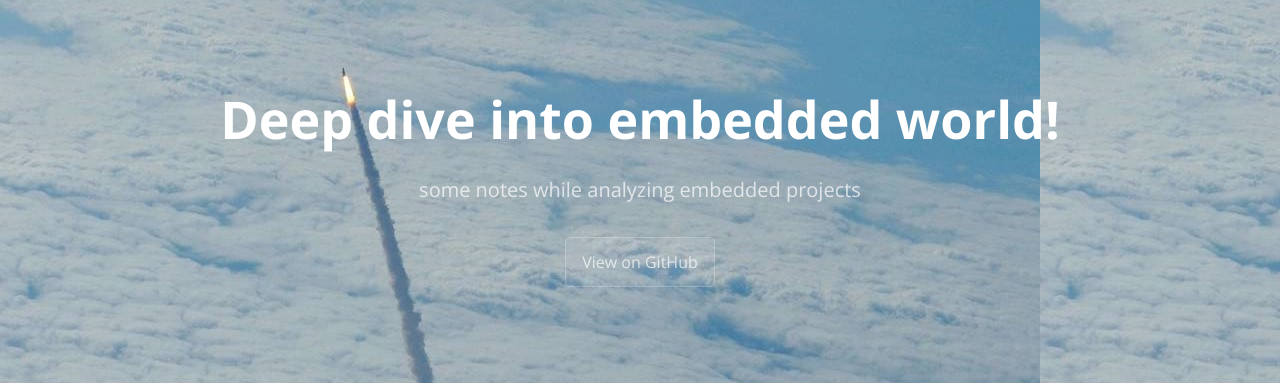
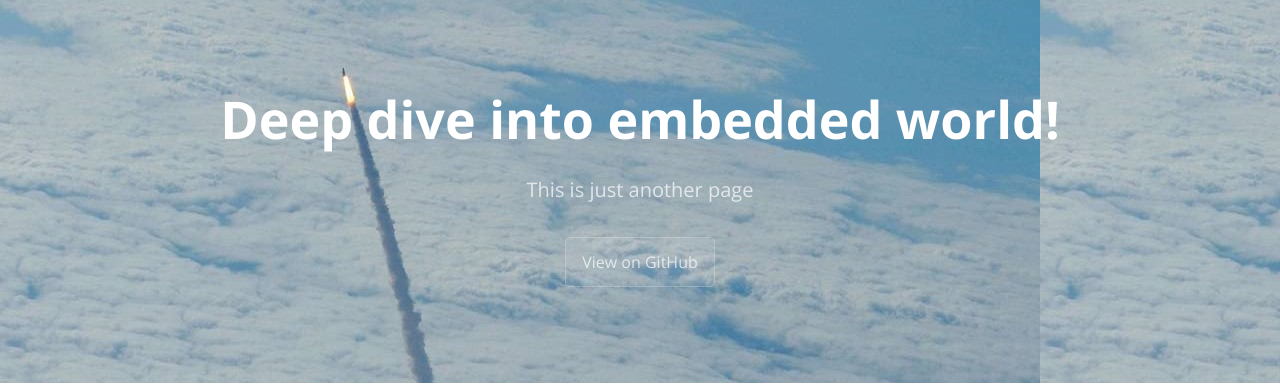
Before and after one commit to duylinh-nguyen/embedded-diver.github.io, a Jekyll site: the page built from index.md, in a window 1280 px wide. Shown: the top 385 px of the page. Built offline with Jekyll 4.4.1, drawn with Linux system fonts in a browser that asks for light colours; our own code applies the rules of GitHub Pages for plain Markdown files.

Commit message:
update something

```diff
--- a/_config.yml
+++ b/_config.yml
@@ -4,3 +4,10 @@ show_downloads: false
 google_analytics:
 theme: jekyll-theme-cayman
 url: embedded-diver.github.io
+
+sidebar:
+  - label: Home
+    children:
+      - home_page
+
+search_enable: true
--- a/index.md
+++ b/index.md
@@ -1,3 +1,8 @@
+---
+id: home_page
+description: This is just another page
+---
+
 # Deep dive into embedded world!
 
 This page was created for testing purpose.
```
